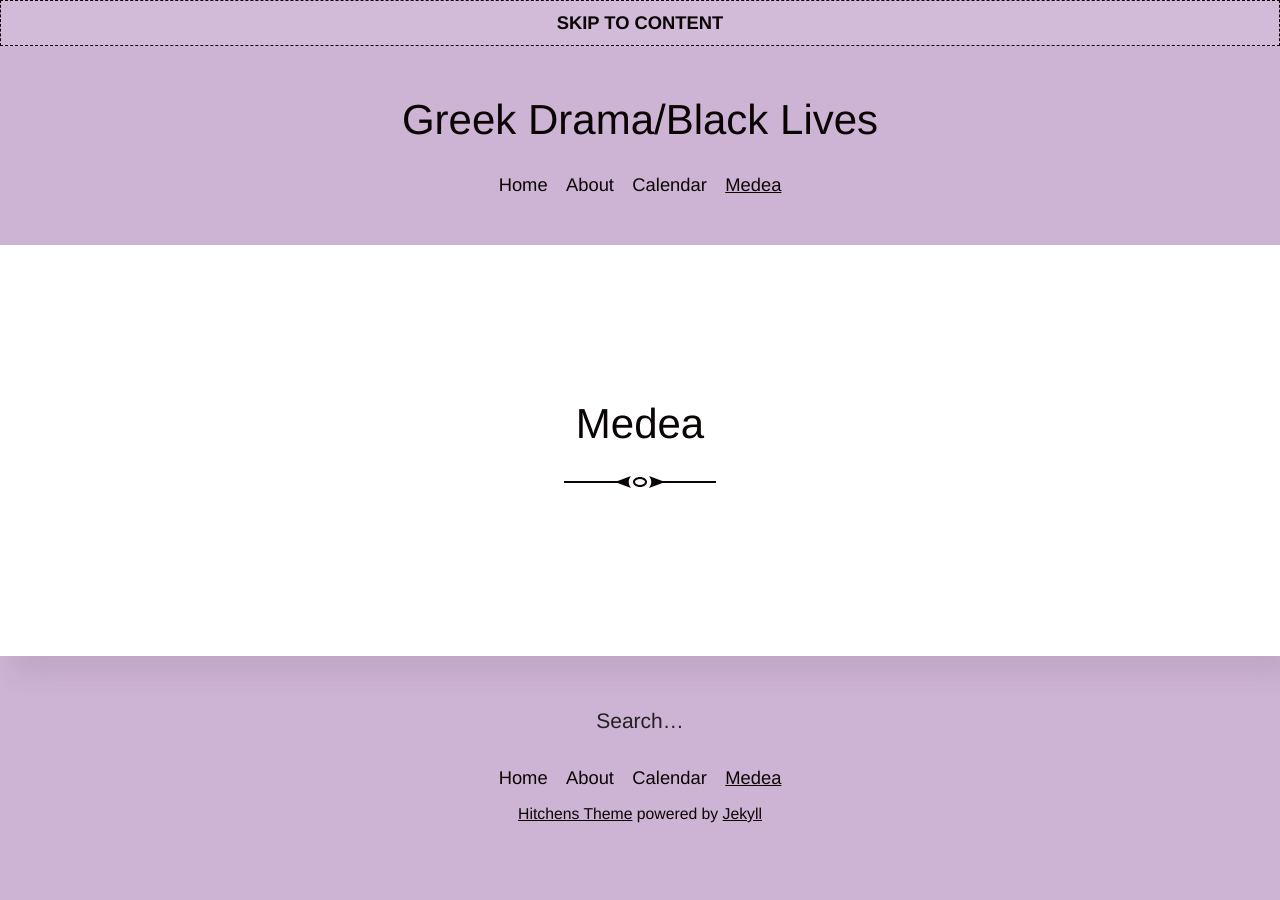
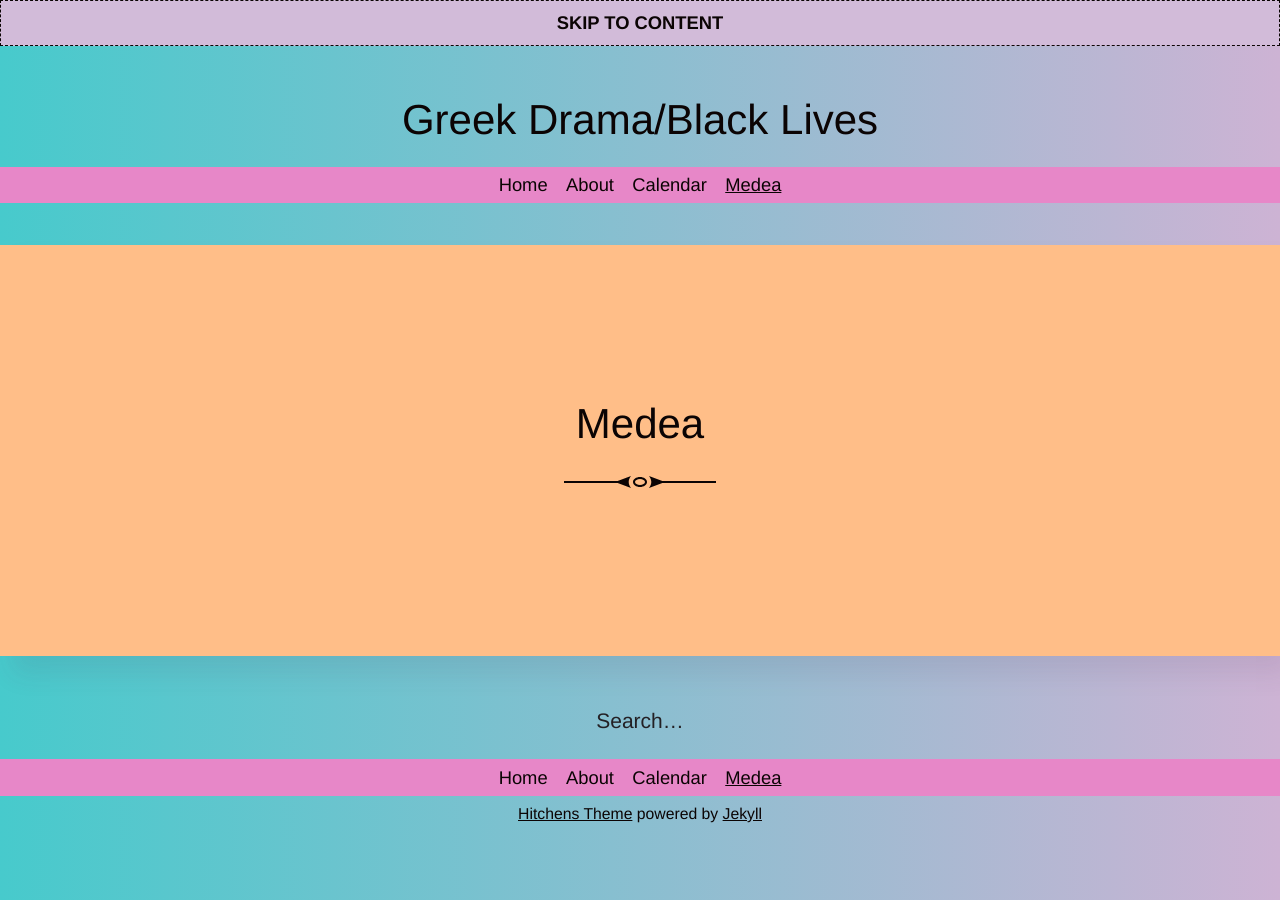
Before and after one commit to digbmc/media-medea, a Jekyll site: the page built from script.md, in a window 1280 px wide. Built offline with Jekyll 4.4.1, drawn with Linux system fonts in a browser that asks for light colours.

Commit message:
bluegreen purple gradient

```diff
--- a/_sass/_article.scss
+++ b/_sass/_article.scss
@@ -1,5 +1,5 @@
 .post {
-  background: white;
+  background: $orangey;
   // background: $teal;
   margin: 2em auto;
   max-width: 80rem;
--- a/_sass/_base.scss
+++ b/_sass/_base.scss
@@ -1,5 +1,6 @@
 body {
   background: $brand-color;
+  background-image: linear-gradient(to right, $bluegreen, $purpley);
   color: $text-color;
   font-family: $font-family;
   font-size: 1.3125em;
--- a/_sass/_menu.scss
+++ b/_sass/_menu.scss
@@ -1,6 +1,6 @@
 .site-navigation {
   margin-top: 1rem;
-  // background-color: $orangey;
+  background-color: $pink;
   padding: 0 1rem;
   &:hover,
   &:focus-within {
--- a/_sass/_variables.scss
+++ b/_sass/_variables.scss
@@ -14,4 +14,5 @@ $on-desktop:          1200px;
 $purpley:         #cdb3d4;
 $teal:            #63BCC9;
 $orangey:         #FFBE88;
-$lime:           #DDE6A5;
+$pink:             #E787C8;
+$bluegreen:        #47CACC;
```
